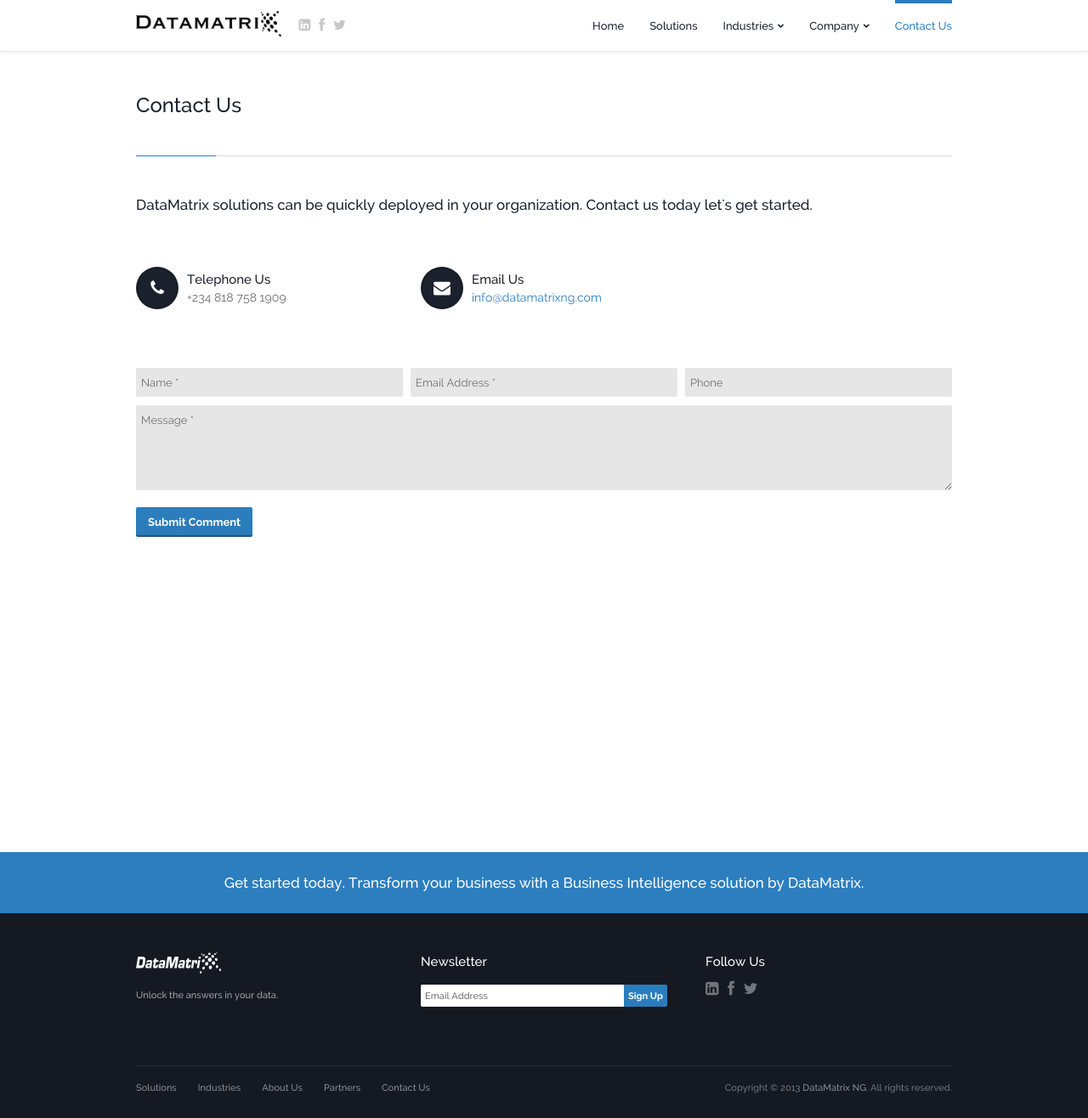
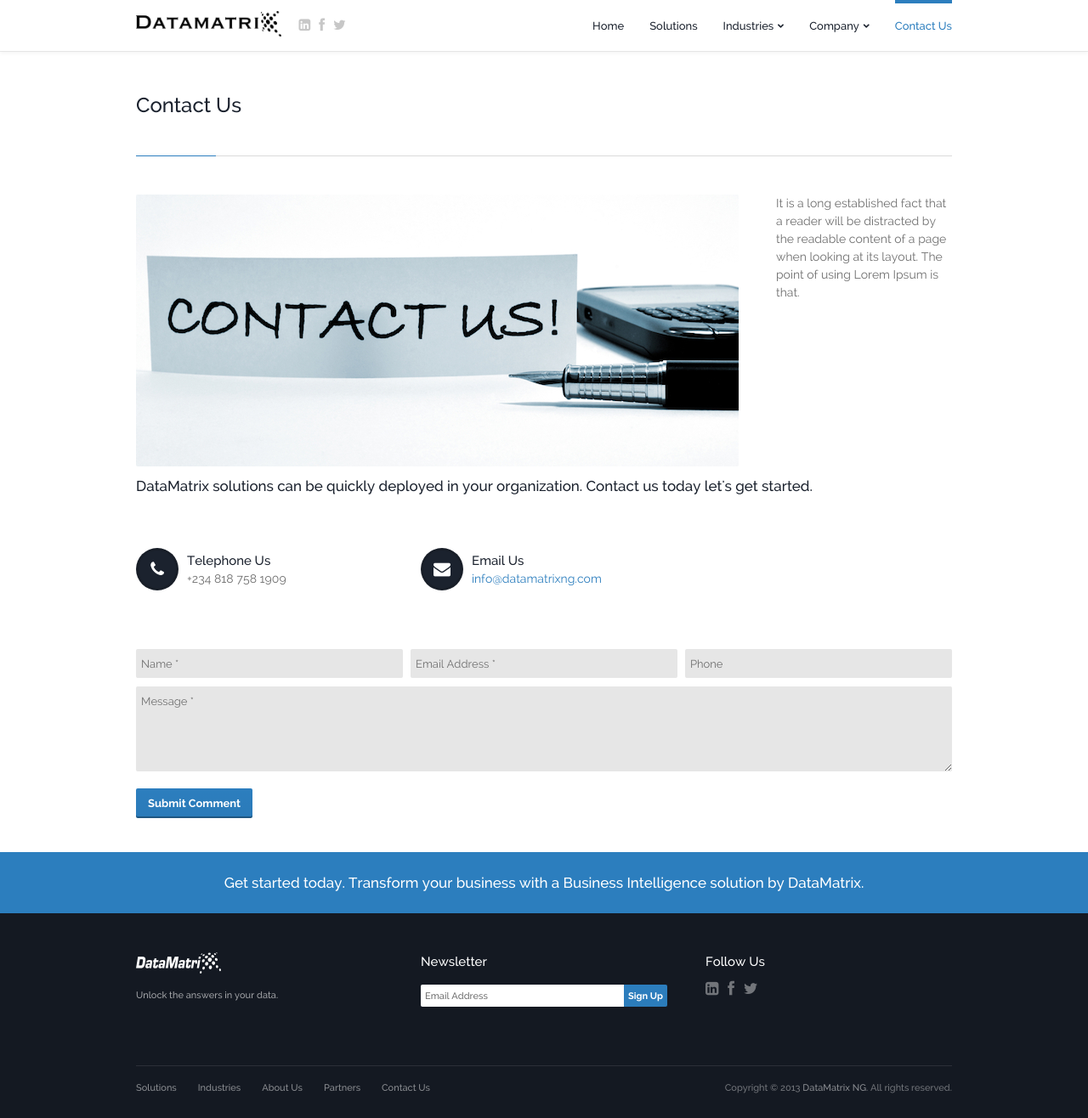
Before and after one commit to dtmtx/dtmtx.github.io, a Jekyll site: the page built from contact.html, in a window 1280 px wide and 1316 px high. Shown: the whole window at 85% size. Built offline with Jekyll 4.4.1, drawn with Linux system fonts in a browser that asks for light colours; Markdown is read by kramdown in place of the engine named in the settings.

Commit message:
contact image add

```diff
--- a/contact.html
+++ b/contact.html
@@ -18,7 +18,68 @@
 					<!-- ~~~~~~~~~~~~~~~~~~~~~~~~~~~~~~~ -->
 					<!-- END Title -->
 					<!-- ~~~~~~~~~~~~~~~~~~~~~~~~~~~~~~~ -->
+					<!-- ~~~~~~~~~~~~~~~~~~~~~~~~~~~~~~~ -->
+					<!-- Image / Details (3 Quater / 1 Fourth) -->
+					<!-- ~~~~~~~~~~~~~~~~~~~~~~~~~~~~~~~ -->
+					<div class="column-container">
 
+						<!-- ~~~~~~~~~~~~~~~~~~~~~~~~~~~~~~~ -->
+						<!-- Image Column (Place images in "#portfolio-blog-slider" for multiple image slider) -->
+						<!-- ~~~~~~~~~~~~~~~~~~~~~~~~~~~~~~~ -->
+						<div class="column-three-qtr">
+							<div id="portfolio-blog-slider-container">
+
+								<div id="portfolio-blog-slider">
+									<!-- ~~~~~~~~~~~~~~~~~ -->
+									<!-- Actual Images -->
+									<!-- ~~~~~~~~~~~~~~~~~ -->
+									<img alt="" src="images/contact-us.jpg" class="fullwidth"/>
+									<!--img alt="" src="images/insurance-2.png" class="fullwidth"/-->
+									<!-- ~~~~~~~~~~~~~~~~~ -->
+									<!-- END Actual Images -->
+									<!-- ~~~~~~~~~~~~~~~~~ -->
+								</div>
+
+								<!-- ~~~~~~~~~~~~~~~~~ -->
+								<!-- Slide Controls -->
+								<!-- ~~~~~~~~~~~~~~~~~ -->
+								<div class="portfolio-blog-slider-controls">
+									<div id="portfolio-blog-slider-prev"></div>
+									<div id="portfolio-blog-slider-next"></div>
+								</div>
+								<!-- ~~~~~~~~~~~~~~~~~ -->
+								<!-- END Slide Controls -->
+								<!-- ~~~~~~~~~~~~~~~~~ -->
+
+							</div>
+						</div>
+						<!-- ~~~~~~~~~~~~~~~~~~~~~~~~~~~~~~~ -->
+						<!-- END Image Column -->
+						<!-- ~~~~~~~~~~~~~~~~~~~~~~~~~~~~~~~ -->
+
+						<!-- ~~~~~~~~~~~~~~~~~~~~~~~~~~~~~~~ -->
+						<!-- Details Column -->
+						<!-- ~~~~~~~~~~~~~~~~~~~~~~~~~~~~~~~ -->
+						<div class="column-one-fourth portfolio-details">
+							<!-- Details -->
+							<p>It is a long established fact that a reader will be distracted by the readable content of a page when looking at its layout. The point of using Lorem Ipsum is that.</p>
+							<!-- Project URL Button -->
+							<!--a href="#" class="button accent"><i class="fa fa-external-link"></i>Visit Project URL</a-->
+							<!-- Tags -->
+							<!--div class="portfolio-tags">
+								<div class="portfolio-tags-title">Tags:</div>
+								<a href="#">Branding</a>,
+								<a href="#">Identity</a>
+							</div-->
+						</div>
+						<!-- ~~~~~~~~~~~~~~~~~~~~~~~~~~~~~~~ -->
+						<!-- END Details Column -->
+						<!-- ~~~~~~~~~~~~~~~~~~~~~~~~~~~~~~~ -->
+
+					</div>
+					<!-- ~~~~~~~~~~~~~~~~~~~~~~~~~~~~~~~ -->
+					<!-- END Image / Details -->
+					<!-- ~~~~~~~~~~~~~~~~~~~~~~~~~~~~~~~ -->
 					<!-- ~~~~~~~~~~~~~~~~~~~~~~~~~~~~~~~ -->
 					<!-- Intro -->
 					<!-- ~~~~~~~~~~~~~~~~~~~~~~~~~~~~~~~ -->
```
Also changed, not shown: images/contact-us.jpg (added).
